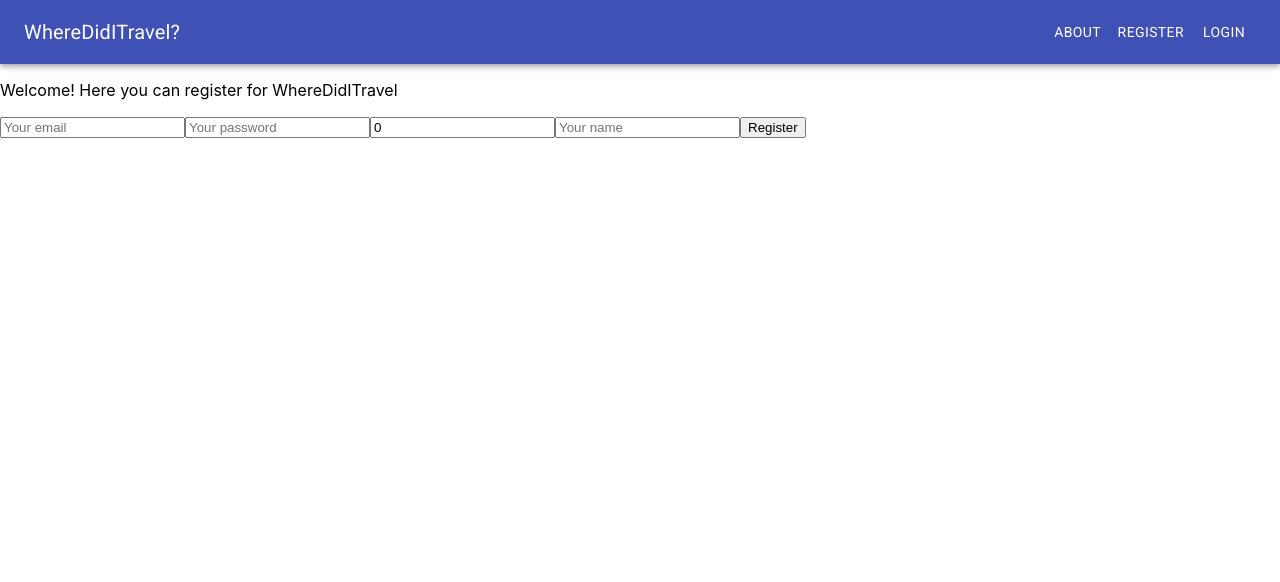
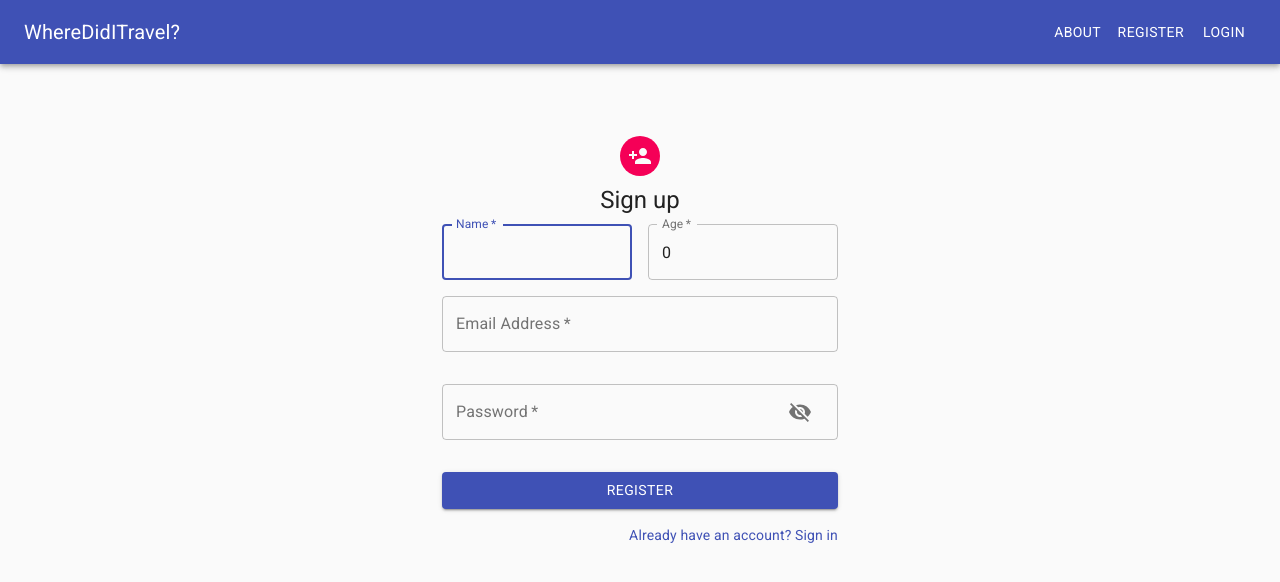
Before and after one commit to ahmcho/wdit-react, a React (Create React App) app: page /register in a window 1280 px wide. Shown: the top 582 px of the page. Built offline with nearby package versions, Linux system fonts and the light colour scheme; no server answers.

Commit message:
Added styling and added history method

```diff
--- a/src/containers/Register.js
+++ b/src/containers/Register.js
@@ -1,14 +1,52 @@
 import React, {useState, useEffect} from 'react';
 import {connect} from 'react-redux';
+import {Link as RouterLink, withRouter} from 'react-router-dom';
 import { registerUser } from "../actions/auth";
 import { clearErrors } from "../actions/error";
 import ErrorMessage from '../components/ErrorMessage';
 
+import Avatar from '@material-ui/core/Avatar';
+import Button from '@material-ui/core/Button';
+import CssBaseline from '@material-ui/core/CssBaseline';
+import TextField from '@material-ui/core/TextField';
+import IconButton from '@material-ui/core/IconButton';
+import InputAdornment from '@material-ui/core/InputAdornment';
+import Link from '@material-ui/core/Link';
+import Grid from '@material-ui/core/Grid';
+import Visibility from '@material-ui/icons/Visibility';
+import VisibilityOff from '@material-ui/icons/VisibilityOff';
+import PersonAddIcon from '@material-ui/icons/PersonAdd';
+import Typography from '@material-ui/core/Typography';
+import { makeStyles } from '@material-ui/core/styles';
+import Container from '@material-ui/core/Container';
+
+const useStyles = makeStyles((theme) => ({
+    paper: {
+      marginTop: theme.spacing(8),
+      display: 'flex',
+      flexDirection: 'column',
+      alignItems: 'center',
+    },
+    avatar: {
+      margin: theme.spacing(1),
+      backgroundColor: theme.palette.secondary.main,
+    },
+    form: {
+      width: '100%', // Fix IE 11 issue.
+      marginTop: theme.spacing(1),
+    },
+    submit: {
+      margin: theme.spacing(3, 0, 2),
+    },
+}));
+
 const Register = ({auth, error, registerUser, clearErrors, history}) => {
     const [email, setEmail] = useState('');
     const [password, setPassword] = useState('');
+    const [showPassword, setShowPassword] = useState(false);
     const [name, setName] = useState('');
     const [age, setAge] = useState(0);
+    const classes = useStyles();
 
 
     useEffect(() => {
@@ -20,24 +58,126 @@
 
     const onSubmit = async (e) => {
         e.preventDefault();
-        const userData = { email, password };
-        registerUser(userData);
+        const userData = { email, password, name,age };
+        registerUser(userData, history);
     }
+    const handleClickShowPassword = () => {
+        setShowPassword(!showPassword);
+    };
+
+    const handleMouseDownPassword = (event) => {
+        event.preventDefault();
+    };
 
     return(
-        <div>
-            <p>Welcome! Here you can register for WhereDidITravel</p>
-            <ErrorMessage message={error}/>
-            <form onSubmit={onSubmit}>
-                <input type="email" placeholder="Your email" value={email} onChange={(e) => setEmail(e.target.value)} />
-                <input type="password" placeholder="Your password" value={password} onChange={(e) => setPassword(e.target.value)} />
-                <input type="number" placeholder="Your age" value={age} onChange={(e) => setAge(e.target.value)} />
-                <input type="text" placeholder="Your name" value={name} onChange={(e) => setName(e.target.value)} />
-                <button>Register</button>
-            </form>
-
-
-        </div>
+        <Container component="main" maxWidth="xs">
+            <CssBaseline />
+            <div className={classes.paper}>
+                <Avatar className={classes.avatar}>
+                    <PersonAddIcon />
+                </Avatar>
+                <Typography component="h1" variant="h5">
+                    Sign up
+                </Typography>
+                {error && (
+                    <Typography variant="subtitle1">
+                        <ErrorMessage message={error}/>
+                    </Typography>
+                )}
+                <form className={classes.form} onSubmit={onSubmit}>
+                <Grid container spacing={2}>
+                    <Grid item xs={12} sm={6}>
+                        <TextField
+                            autoComplete="fname"
+                            name="firstName"
+                            variant="outlined"
+                            id="firstName"
+                            label="Name"
+                            value={name}
+                            onChange={(e) => setName(e.target.value)}
+                            autoFocus
+                            fullWidth
+                            required
+                        />
+                    </Grid>
+                    <Grid item xs={12} sm={6}>
+                        <TextField
+                            variant="outlined"
+                            type="number"
+                            id="lastName"
+                            label="Age"
+                            error={error !== {} ? error.toString().includes('age') : false }
+                            name="lastName"
+                            autoComplete="lname"
+                            value={age}
+                            onChange={(e) => setAge(e.target.value)}
+                            fullWidth
+                            required
+                        />
+                    </Grid>
+                    <Grid item xs={12}>
+                        <TextField
+                            variant="outlined"
+                            id="email"
+                            type="email"
+                            label="Email Address"
+                            name="email"
+                            autoComplete="email"
+                            error={error !== {} ? error.toString().includes('email'): false}
+                            value={email}
+                            onChange={(e) => setEmail(e.target.value)}
+                            fullWidth
+                            required
+                        />
+                    </Grid>
+                    <Grid item xs={12}>
+                    <TextField
+                        variant="outlined"
+                        margin="normal"
+                        required
+                        fullWidth
+                        name="password"
+                        label="Password"
+                        type={showPassword ? 'text' : 'password'}
+                        value={password}
+                        onChange={(e) => setPassword(e.target.value)}
+                        id="password"
+                        autoComplete="current-password"
+                        InputProps={{
+                            endAdornment: (
+                                <InputAdornment position="end">
+                                    <IconButton
+                                    aria-label="toggle password visibility"
+                                    onClick={handleClickShowPassword}
+                                    onMouseDown={handleMouseDownPassword}
+                                    >
+                                    {showPassword ? <Visibility /> : <VisibilityOff />}
+                                    </IconButton>
+                                </InputAdornment>
+                            )
+                        }}
+                    />
+                    </Grid>
+                </Grid>
+                <Button
+                    type="submit"
+                    fullWidth
+                    variant="contained"
+                    color="primary"
+                    className={classes.submit}
+                >
+                    Register
+                </Button>
+                <Grid container justify="flex-end">
+                    <Grid item>
+                        <Link component={RouterLink} to="/login" variant="body2">
+                            Already have an account? Sign in
+                        </Link>
+                    </Grid>
+                </Grid>
+                </form>
+            </div>
+        </Container>
     );
 }
 
@@ -46,7 +186,7 @@
     error: state.error
 });
 
-export default connect(
+export default withRouter(connect(
     mapStateToProps,
     { registerUser, clearErrors }
-)(Register);
+)(Register));
```
